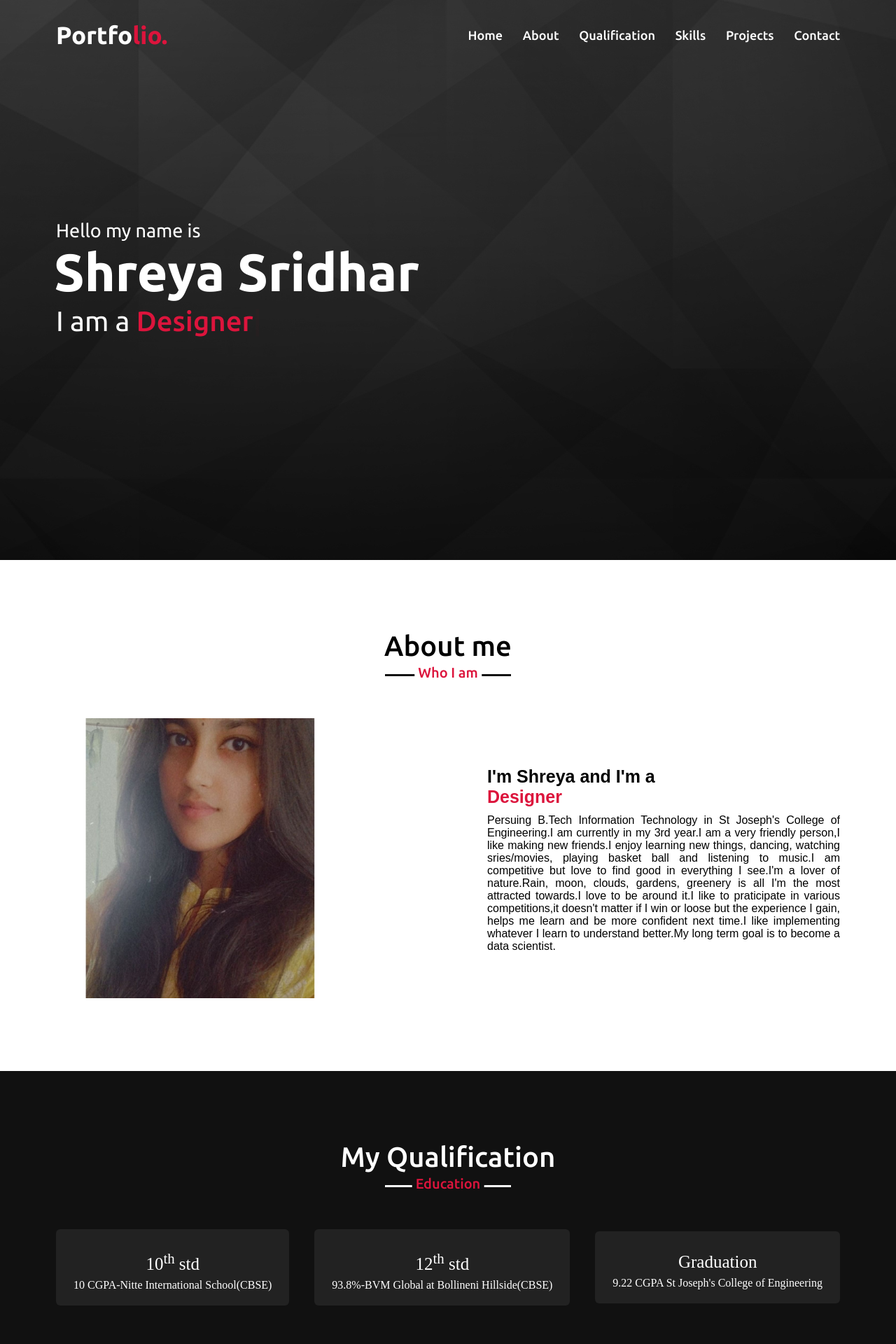
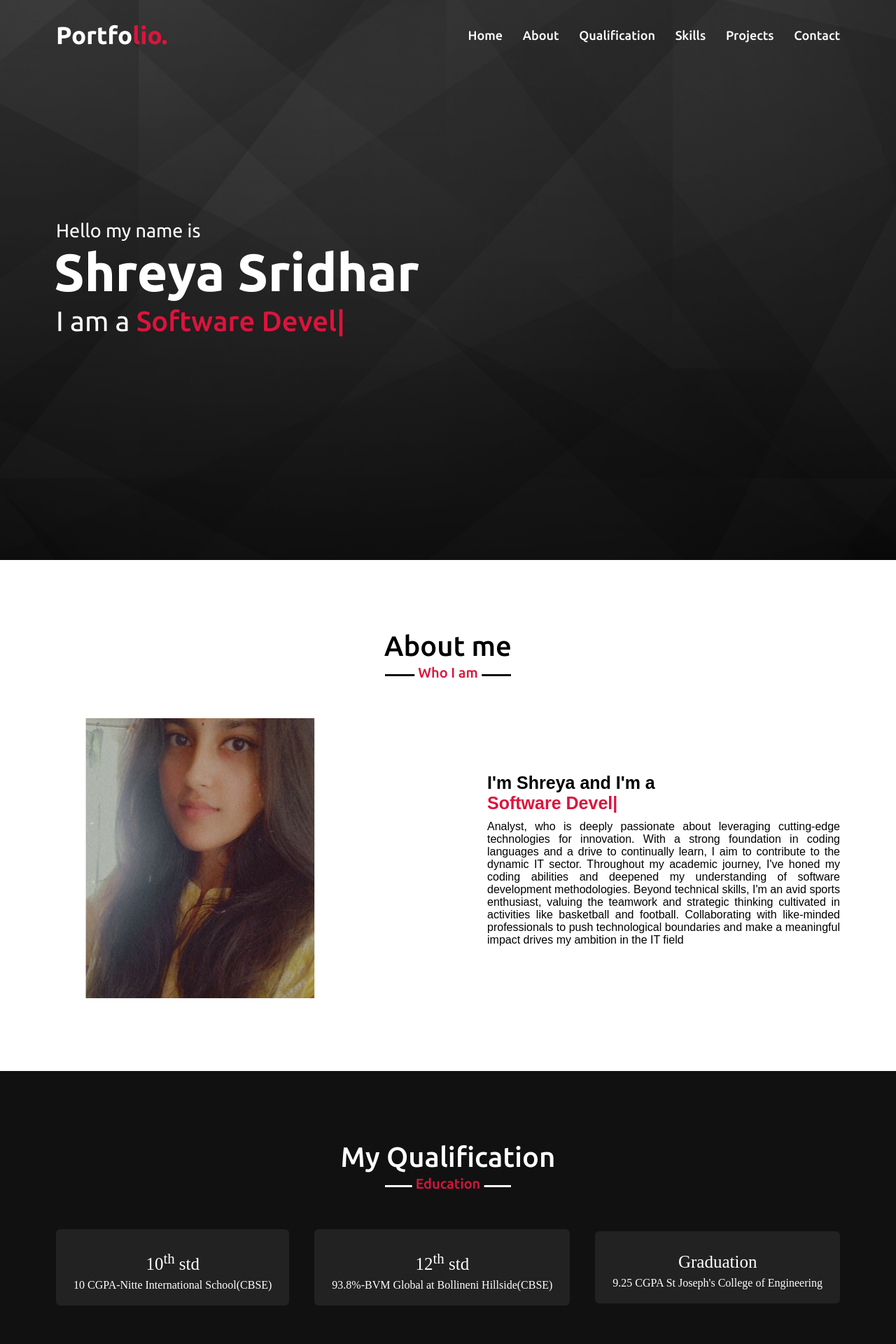
Before and after one commit to shreyasridhar2227/portfolio, a PHP site: page / in a window 1280 px wide. Shown: the top 1920 px of the page at 70% size. Run offline with PHP 8.4, Linux system fonts and the light colour scheme; some libraries are stand-ins or nearby versions.

Commit message:
Add files via upload
updates

```diff
--- a/index.html
+++ b/index.html
@@ -54,14 +54,12 @@
                 </div>
                 <div class="column right">
                     <div class="text">I'm Shreya and I'm a <br><span class="typing-2"></span></div>
-                    <p>Persuing B.Tech Information Technology in St Joseph's College of Engineering.I am currently in my
-                        3rd year.I am a very friendly person,I like making new friends.I enjoy learning new things,
-                        dancing, watching sries/movies, playing basket ball and listening to music.I am competitive but
-                        love to find good in everything I see.I'm a lover of nature.Rain, moon, clouds, gardens,
-                        greenery is all I'm the most attracted towards.I love to be around it.I like to praticipate in
-                        various competitions,it doesn't matter if I win or loose but the experience I gain, helps me
-                        learn and be more confident next time.I like implementing whatever I learn to understand
-                        better.My long term goal is to become a data scientist. </p>
+                    <p>Analyst, who is deeply passionate about leveraging cutting-edge technologies for innovation. With a strong
+                        foundation in coding languages and a drive to continually learn, I aim to contribute to the dynamic
+                        IT sector. Throughout my academic journey, I've honed my coding abilities and deepened
+                        my understanding of software development methodologies. Beyond technical skills, I'm an avid sports enthusiast,
+                        valuing the teamwork and strategic thinking cultivated in activities like basketball and football. Collaborating with like-minded
+                        professionals to push technological boundaries and make a meaningful impact drives my ambition in the IT field</p>
                 </div>
             </div>
         </div>
@@ -85,7 +83,7 @@
                 <div class="card">
                     <div class="box">
                         <div class="text">Graduation</div>
-                        <p>9.22 CGPA St Joseph's College of Engineering</p>
+                        <p>9.25 CGPA St Joseph's College of Engineering</p>
                     </div>
                 </div>
             </div>
@@ -103,7 +101,7 @@
                 <div class="column right">
                     <div class="bars">
                         <div class="info">
-                            <span>C++</span>
+                            <span>Java</span>
                             <span>80%</span>
                         </div>
                         <div class="line C"></div>
@@ -152,8 +150,8 @@
                     </div>
                     <div class="bars">
                         <div class="info">
-                            <span>Java</span>
-                            <span>40%</span>
+                            <span>C++</span>
+                            <span>70%</span>
                         </div>
                         <div class="line Java"></div>
                     </div>
@@ -183,15 +181,31 @@
                     <div class="box">
                         <img src="p1.jpg" alt="project1">
                         <div class="text">Grocery Management</div>
-                        <p>The main objective is to manage the details of Sales, Products, Customers and Employee
+                        <p>A python management system to manage the details of Sales, Products, Customers and Employee
                             details.</p>
                     </div>
                 </div>
                 <div class="card">
                     <div class="box">
                         <img src="p2.jpg" alt="project2">
-                        <div class="text">Key Path</div>
-                        <p>The main objective is to help students find their domain through a personal inventory test.
+                        <div class="text">Vehicle Performance Analyzer</div>
+                        <p>A machine learning based mechanism to analyze the performance of the vehicle.
+                        </p>
+                    </div>
+                </div>
+                <div class="card">
+                    <div class="box">
+                        <img src="p3.jpg" alt="project2">
+                        <div class="text">Customer Segmentation</div>
+                        <p>A data science based system to segment customers based on their purchase data.
+                        </p>
+                    </div>
+                </div>
+                <div class="card">
+                    <div class="box">
+                        <img src="p4.jpg" alt="project2">
+                        <div class="text">Safe Nav</div>
+                        <p>A XGBOOST algorithm to navigate ships safely incase of any blockage in the sea.
                         </p>
                     </div>
                 </div>
--- a/script.js
+++ b/script.js
@@ -20,13 +20,13 @@ $(document).ready(function(){
         $('.menu-btn i').toggleClass("active");
     });
     var typed = new Typed(".typing",{
-        strings:["IT Student","Developer","Designer"],
+        strings:["IT Graduate","Software Developer","Analyst"],
         typeSpeed: 100,
         backSpeed: 60,
         loop: true
     });
     var typed = new Typed(".typing-2",{
-        strings:["IT Student","Developer","Designer"],
+        strings:["IT Graduate","Software Developer","Analyst"],
         typeSpeed: 100,
         backSpeed: 60,
         loop: true
--- a/stylesheet.css
+++ b/stylesheet.css
@@ -289,7 +289,7 @@ section .title::before{
     width: 70%;
 }
 .skills .skills-content .right .Java::before{
-    width: 40%;
+    width: 70%;
 }
 .skills .skills-content .right .Photoshop::before{
     width: 30%;
```
Also changed, not shown: p2.jpg, p3.jpg (added), p4.jpg (added).
